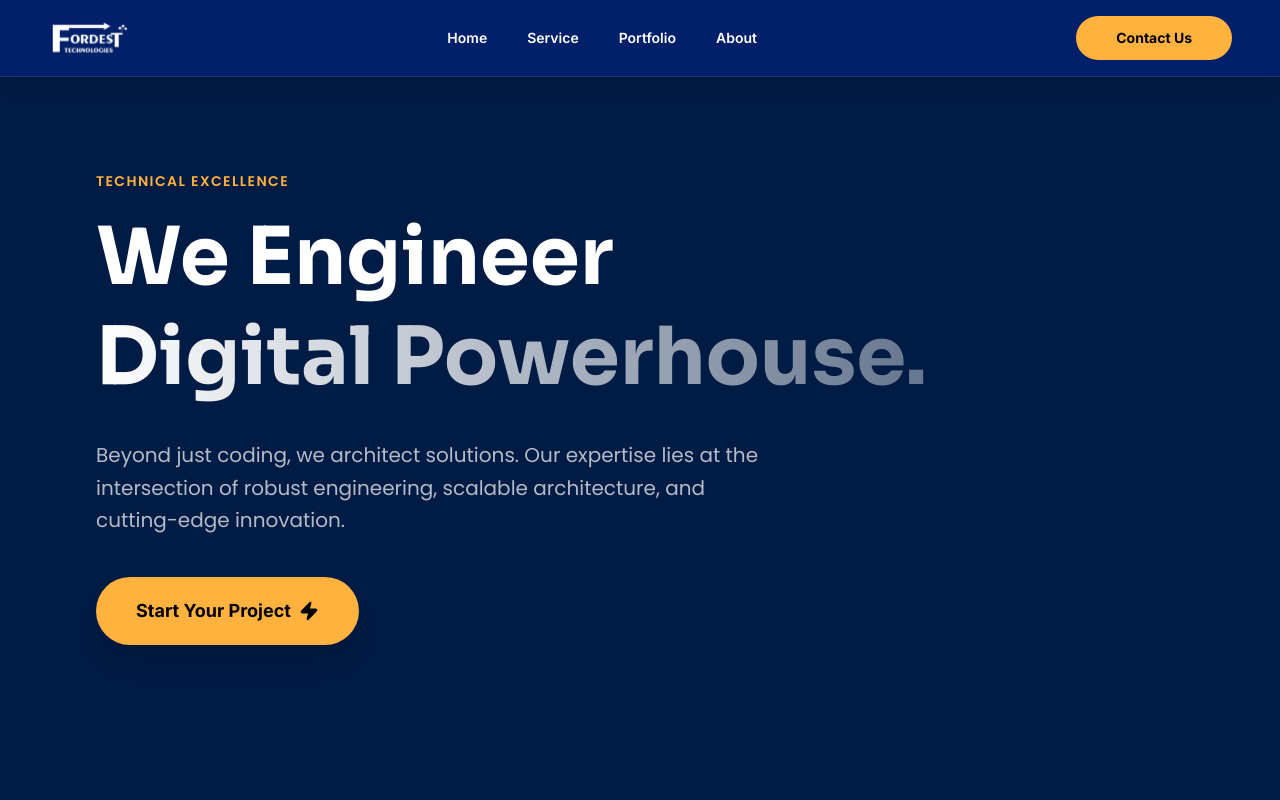
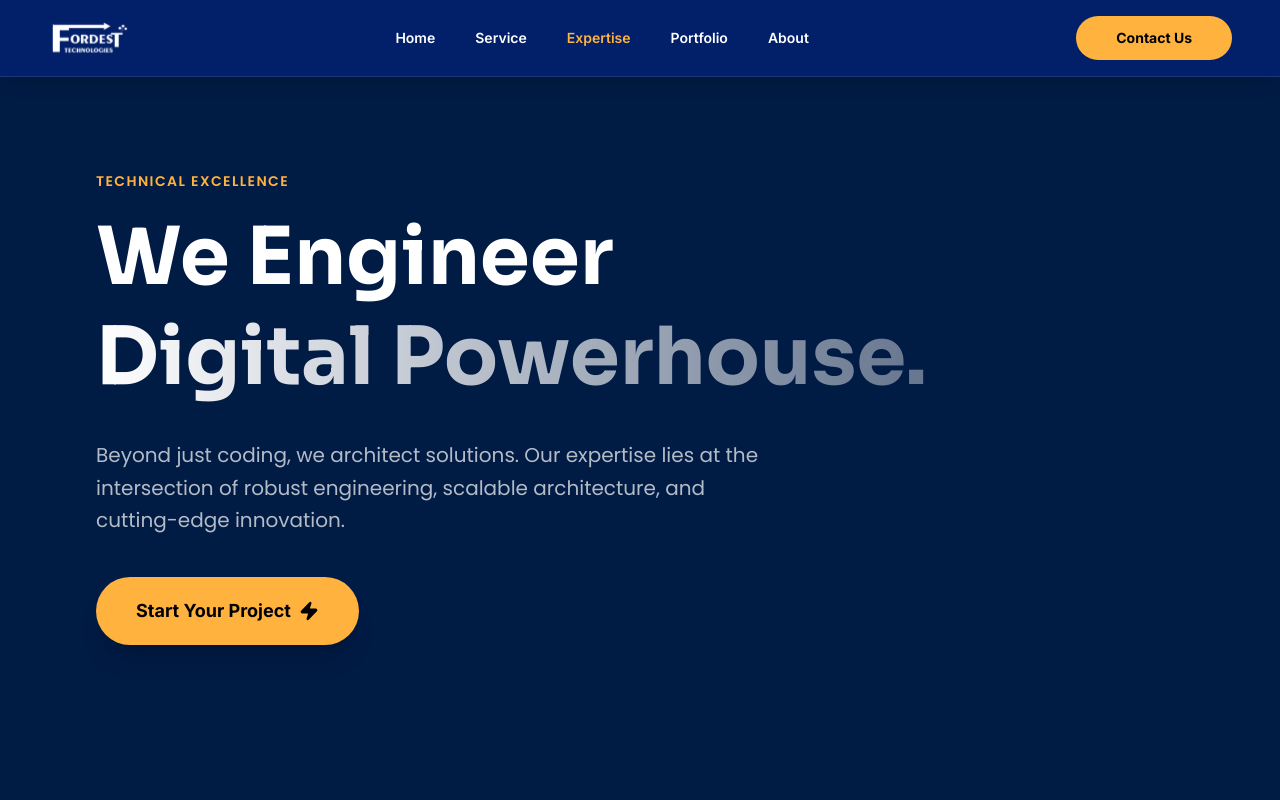
Before and after one commit to fordest-technology/fordest-website, a Next.js app: page /expertise in a window 1280 px wide. Shown: the top 800 px of the page. Built offline with nearby package versions, Linux system fonts and the light colour scheme.

Commit message:
Restore Expertise page and Navbar link

```diff
--- a/src/app/expertise/page.tsx
+++ b/src/app/expertise/page.tsx
@@ -52,6 +52,7 @@ const ExpertisePage = () => {
                     </div>
                 </section>
             </main>
+            <Footer />
         </div>
     );
 };
--- a/src/components/Navbar.tsx
+++ b/src/components/Navbar.tsx
@@ -33,6 +33,7 @@ export default function Navbar() {
     const navLinks = [
         { name: "Home", href: "/" },
         { name: "Service", href: "/#service" },
+        { name: "Expertise", href: "/expertise" },
         { name: "Portfolio", href: "/portfolio" },
         { name: "About", href: "/#about" },
     ];
```
